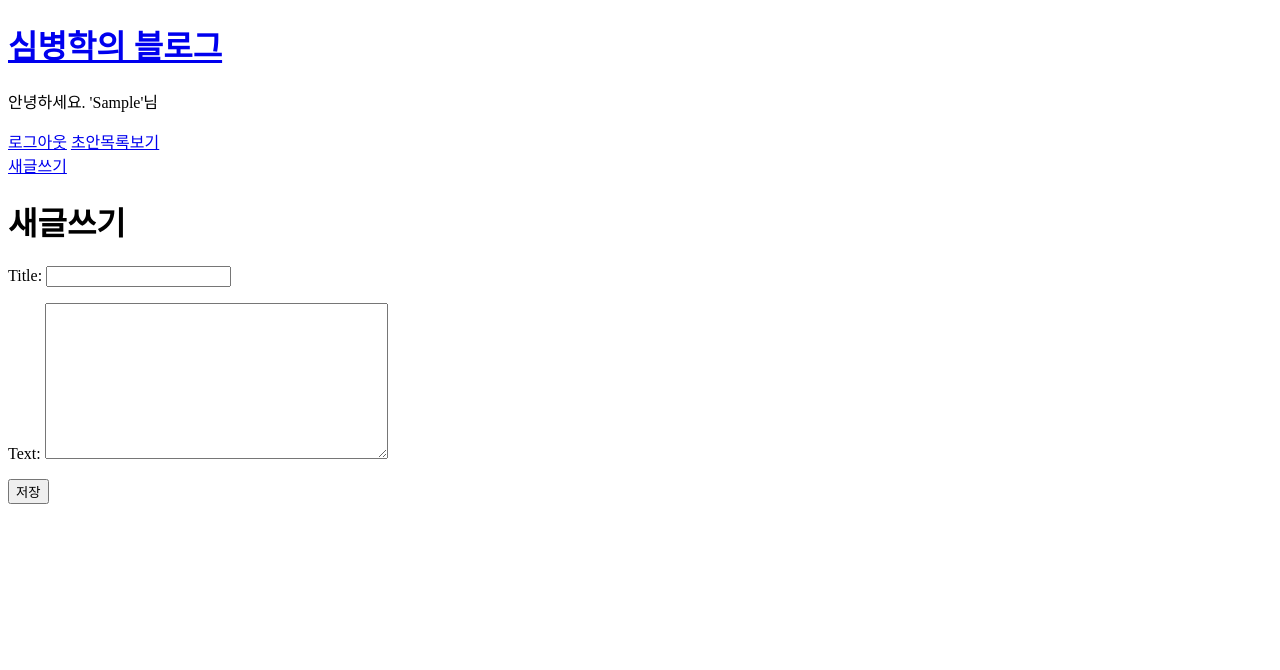
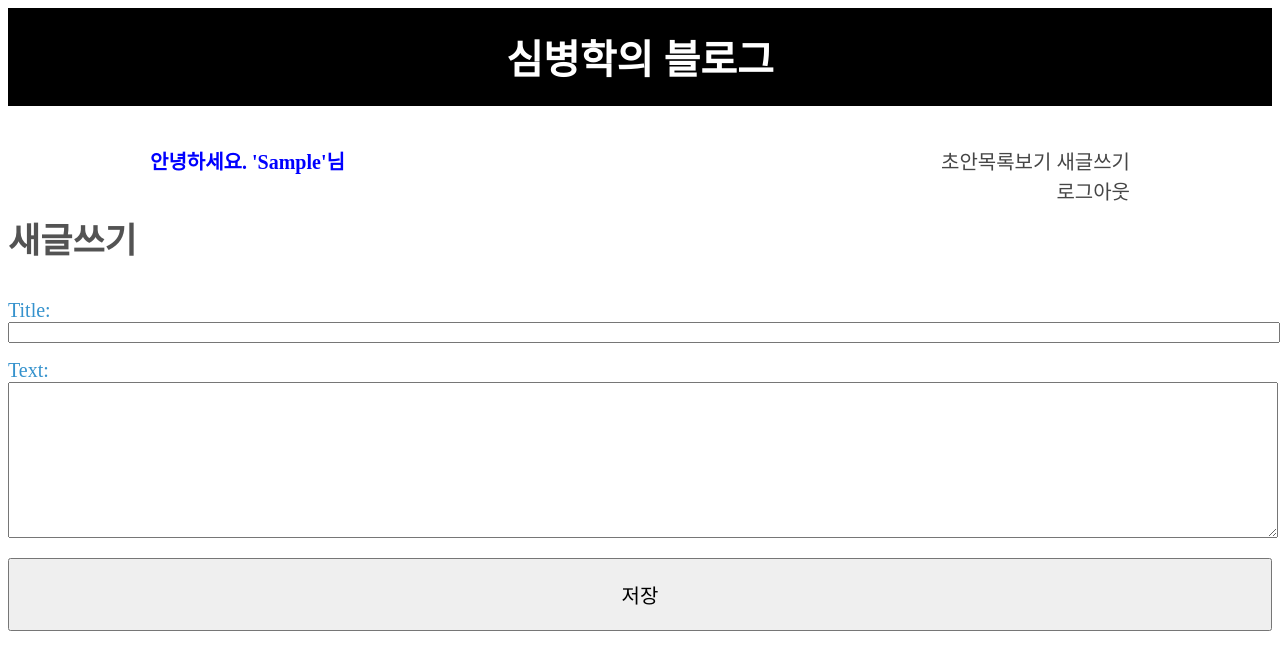
Before and after one commit to tlaqudgkr/my-first-blog, a Django app: page /post/new/ in a window 1280 px wide. Shown: the top 670 px of the page. Run offline with Django 3.2, Linux system fonts and the light colour scheme; the visitor is signed in with stand-in values (Sample User, id 1).

Commit message:
블로그 꾸미기

```diff
--- /dev/null
+++ b/blog/static/css/base.css
@@ -0,0 +1,151 @@
+@charset "utf-8";
+
+
+/*       초기화       */
+.clearfix {
+	*zoom: 1;
+}
+.clearfix:after {
+	content: "";
+	display: block;
+	clear: both;
+}
+
+h1 {
+	margin: 0;
+}
+/*     base     */
+
+body {
+	text-align: justify;
+}
+a {
+	color: #464646;
+	text-decoration: none;
+}
+.wrap {
+	width: 980px;
+	margin: auto;
+}
+.bg {
+	background-color: black;
+	/*position: relative;*/
+}
+h1 {
+	text-align: center;
+	padding: 20px 0 20px 0;
+	font-size: 35px;
+	/*color: red;*/
+}
+.aa {
+	margin-top: 0;
+	font-size: 40px;
+	margin-bottom: 40px;
+}
+.aa a {
+	color: #fff;
+}
+.mid {
+	position: relative;
+}
+.mid h2 {
+	color: blue;
+	font-size: 20px;
+}
+nav.flo {
+	position: absolute;
+	top: 0px;
+	right: 0;
+	font-size: 20px;
+}
+p.log {
+	position: absolute;
+	top: 0;
+	right: 0;
+	margin-top: 30px;
+}
+
+
+
+@media all and (max-width: 600px) {
+
+body {
+	font-size:
+}
+
+
+
+}
+
+
+
+
+/*  list  */
+.mid2 {
+	/*margin-top: 70px;*/
+	/*position: relative;*/
+}
+.mid2 p.pub {
+	font-size: 20px;
+}
+p.comm {
+	font-size: 20px;
+}
+p.text {
+	color: #525252;
+	font-size: 20px;
+}
+p.del {
+	font-size: 20px;
+/*	position: absolute;
+	top: 10px;
+	right: 0px;*/
+}
+p.del a {
+	color: red;
+}
+
+
+/*     edit      */
+
+h1.a1 {
+	text-align: left;
+	color: #535353;
+}
+form.for p input {
+	width: 100%;
+}
+form.for p label {
+	font-size: 20px;
+}
+form.for p {
+	color: #3592cd;
+}
+form.for p textarea {
+	width: 100%;
+}
+button.but1 {
+	width: 100%;
+	padding-top: 20px;
+	padding-bottom: 20px;
+	font-size: 20px;
+}
+
+
+/*     draft      */
+
+.mid3 {
+	position: relative;
+}
+p.del2 {
+	position: absolute;
+	top: 10px;
+	right: 0;
+	font-size: 20px;
+}
+p.del2 a {
+	color: red;
+}
+p.creat {
+	font-size: 20px;
+}
--- a/blog/templates/blog/base.html
+++ b/blog/templates/blog/base.html
@@ -1,21 +1,32 @@
+{% load staticfiles %}
 <!DOCTYPE html>
 <html lang="en">
 <head>
     <meta charset="UTF-8">
     <title>심병학의 블로그</title>
+    <link rel="stylesheet" href="{% static 'css/base.css' %}">
 </head>
 <body>
-    <div>
-        <h1><a href="/">심병학의 블로그</a></h1>
+<div class="bg clearfix">
+    <div class="wrap">
+        <h1 class="aa"><a href="/">심병학의 블로그</a></h1>
     </div>
+</div>
+    <div class=" mid wrap clearfix">
+        <div class="mid">
         {% if user.is_authenticated %}
-        <p>안녕하세요. '{{user.first_name}}'님</p>
-        <a href="{% url 'logout' %}">로그아웃</a>
+            <h2>안녕하세요. '{{user.first_name}}'님</h2>
+        </div>
+        <nav class="flo">
+            <p class="log"><a href="{% url 'logout' %}">로그아웃</a></p>
             <a href="{% url 'blog:post_draft_list' %}">초안목록보기</a>
-        <nav><a href="{% url 'blog:post_new' %}">새글쓰기</a></nav>
+            <a href="{% url 'blog:post_new' %}">새글쓰기</a>
+        </nav>
         {% else %}
-        <a href="{% url 'login' %}">로그인</a>
+            <p class="log"><a href="{% url 'login' %}">로그인</a></p>
         {% endif %}
+    </div>
+
         {% block content %}
         {% endblock %}
 </body>
--- a/blog/templates/blog/post_edit.html
+++ b/blog/templates/blog/post_edit.html
@@ -1,11 +1,11 @@
 {% extends 'blog/base.html' %}
 
 {% block content %}
-<h1>새글쓰기</h1>
-<form action="" method="POST">
+<h1 class="a1">새글쓰기</h1>
+<form class="for" action="" method="POST">
     {% csrf_token %}
     {{ form.as_p }}
-    <button type="submit">저장</button>
+    <button class="but1" type="submit">저장</button>
 </form>
 
 {% endblock %}
```
Also changed, not shown: blog/templates/blog/post_draft_list.html (+5 -4 lines), blog/templates/blog/post_list.html (+7 -5 lines), blog/static/css/list.css (added). Lines whose indentation alone changed are shown as unchanged.
